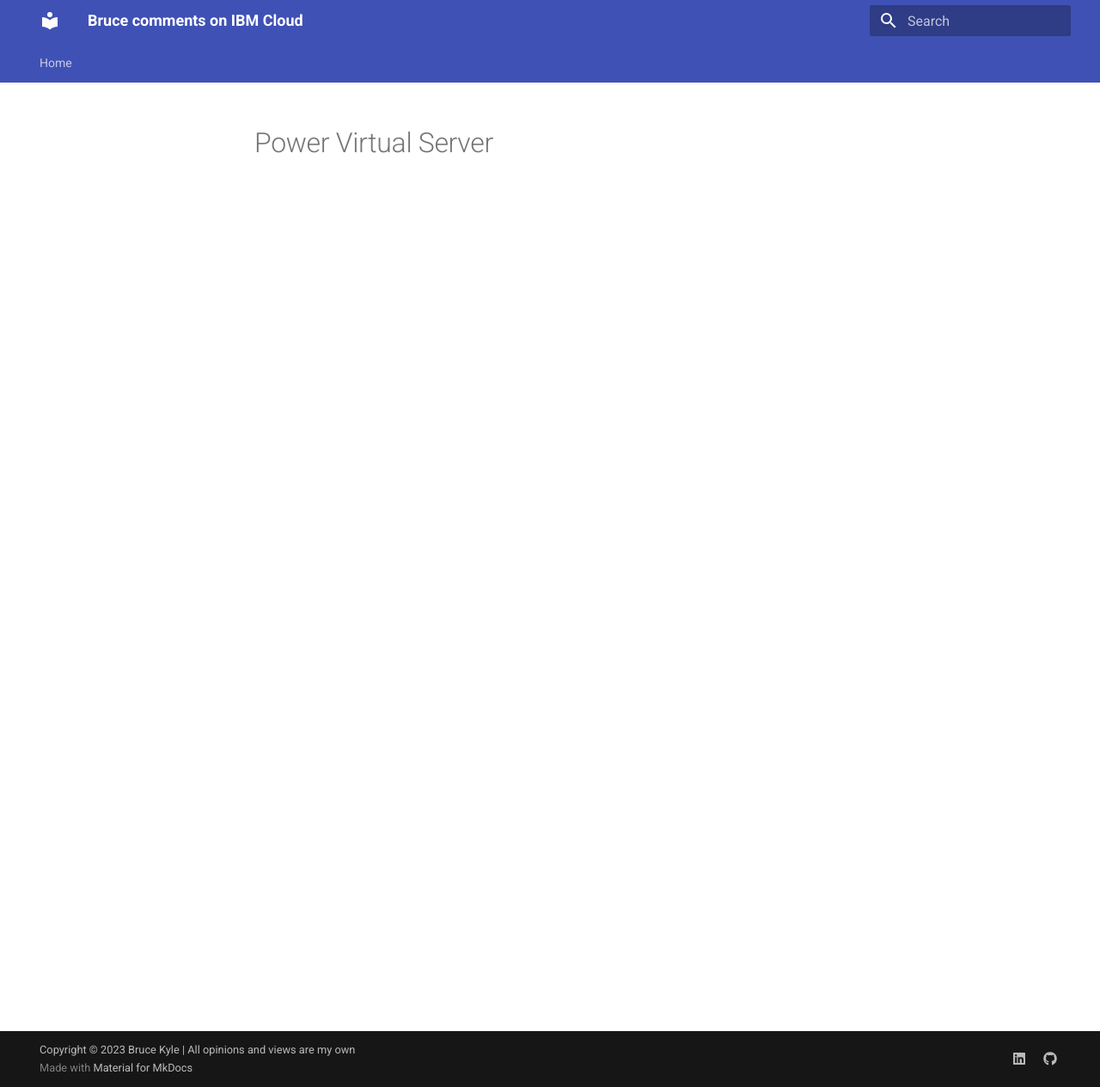
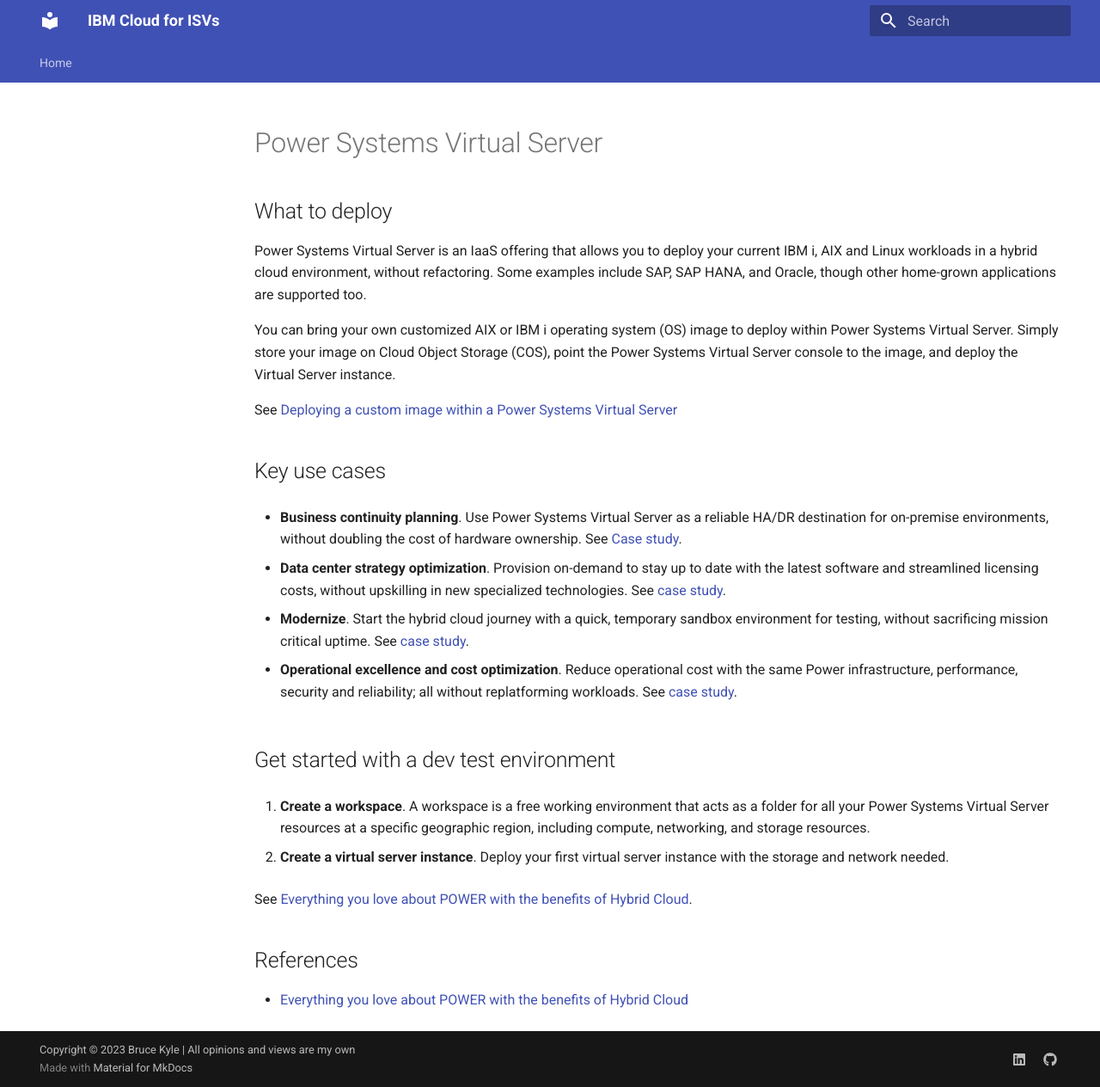
Before and after one commit to brucedkyle/ibmcloud_for_partners, an MkDocs documentation site: the page built from docs/powervs.md, in a window 1280 px wide and 1264 px high. Shown: the whole window at 86% size. Built offline with MkDocs 1.6.1 and Material for MkDocs 9.7.7, drawn with Linux system fonts in a browser that asks for light colours.

Commit message:
adding powervs

```diff
--- a/docs/powervs.md
+++ b/docs/powervs.md
@@ -1 +1,32 @@
-# Power Virtual Server
+# Power Systems Virtual Server
+
+
+## What to deploy
+
+Power Systems Virtual Server is an IaaS offering that allows you to deploy your current IBM i, AIX and Linux workloads in a hybrid cloud environment, without refactoring. Some examples include SAP, SAP HANA, and Oracle, though other home-grown applications are supported too.
+
+You can bring your own customized AIX or IBM i operating system (OS) image to deploy within Power Systems Virtual Server. Simply store your image on Cloud Object Storage (COS), point the Power Systems Virtual Server console to the image, and deploy the Virtual Server instance.
+
+See [Deploying a custom image within a Power Systems Virtual Server](https://cloud.ibm.com/docs/power-iaas?topic=power-iaas-deploy-custom-image)
+
+## Key use cases
+
+- **Business continuity planning**. Use Power Systems Virtual Server as a reliable HA/DR destination for on-premise environments, without doubling the cost of hardware ownership. See [Case study](https://www.cidademarketing.com.br/marketing/2021/09/02/brf-conclui-plano-de-recuperacao-de-desastres-com-ibm-power-virtual-servers/).
+
+- **Data center strategy optimization**. Provision on-demand to stay up to date with the latest software and streamlined licensing costs, without upskilling in new specialized technologies. See [case study](https://www.ibm.com/case-studies/iptor-sweden/).
+
+- **Modernize**. Start the hybrid cloud journey with a quick, temporary sandbox environment for testing, without sacrificing mission critical uptime. See [case study](https://www.ibm.com/case-studies/fnz-uk/).
+
+- **Operational excellence and cost optimization**. Reduce operational cost with the same Power infrastructure, performance, security and reliability; all without replatforming workloads. See [case study](https://www.ibm.com/blogs/systems/labeyrie-fine-foods-picks-ibm-power-systems-virtual-server/).
+
+## Get started with a dev test environment
+
+1. **Create a workspace**. A workspace is a free working environment that acts as a folder for all your Power Systems Virtual Server resources at a specific geographic region, including compute, networking, and storage resources.
+
+2. **Create a virtual server instance**. Deploy your first virtual server instance with the storage and network needed.
+
+See [Everything you love about POWER with the benefits of Hybrid Cloud](https://cloud.ibm.com/power/overview).
+
+## References
+
+- [Everything you love about POWER with the benefits of Hybrid Cloud](https://cloud.ibm.com/power/overview)
--- a/mkdocs.yml
+++ b/mkdocs.yml
@@ -1,4 +1,4 @@
-site_name: Bruce comments on IBM Cloud
+site_name: IBM Cloud for ISVs
 nav:
   - Home:
     - Index: index.md
```
